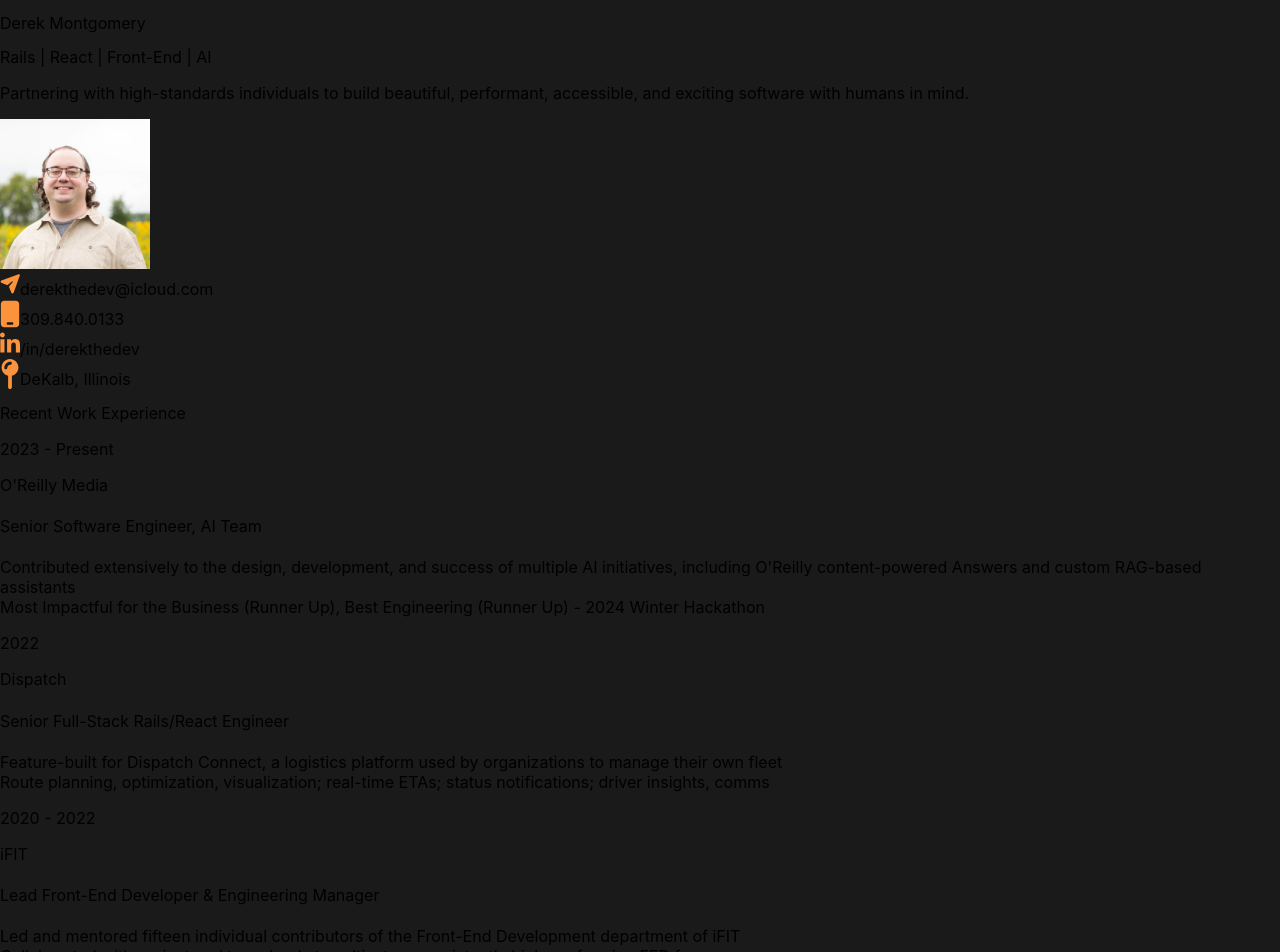
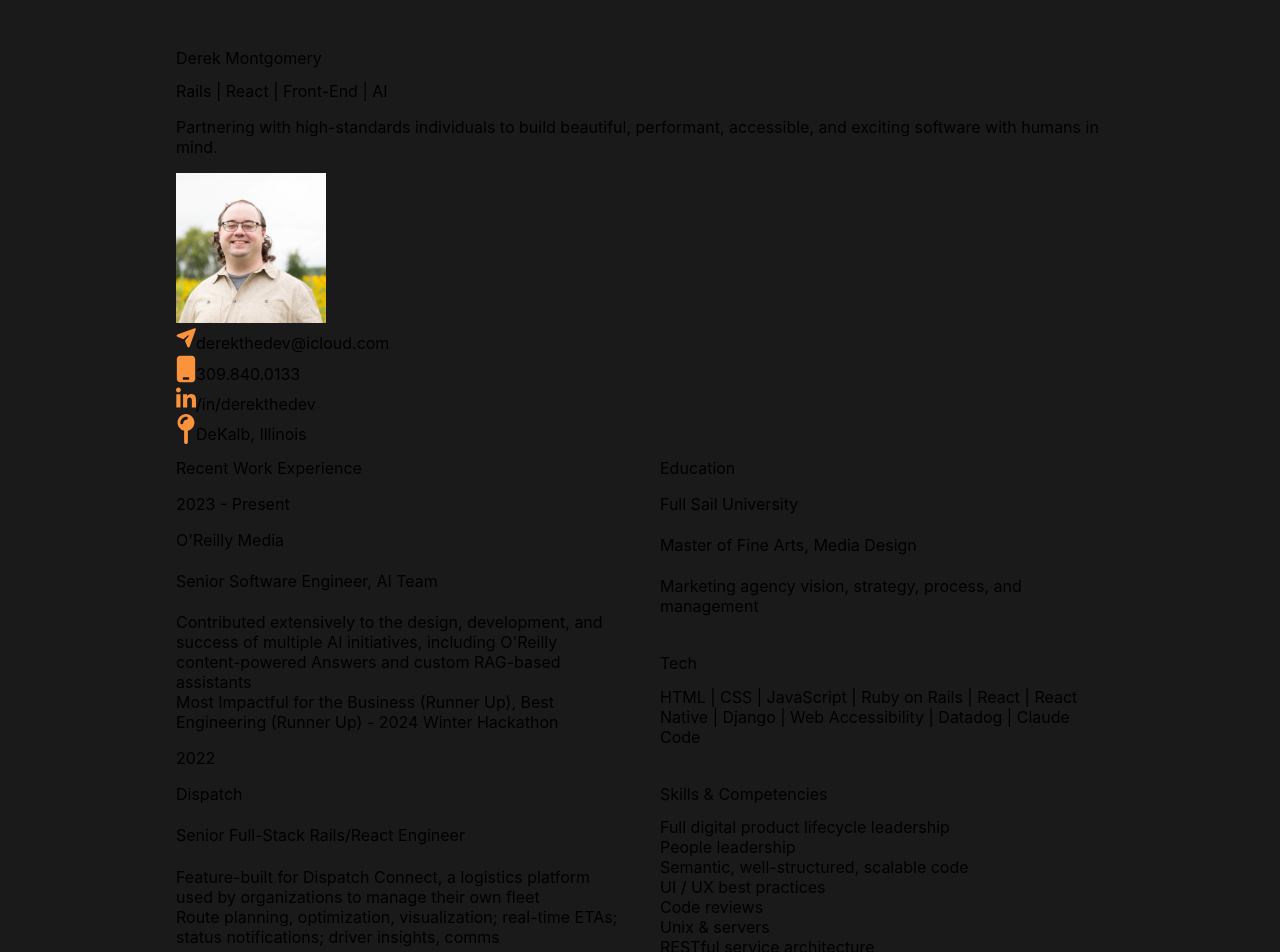
Before and after one commit to DerektheDev/derekthe-dev, a Next.js app: page /resume in a window 1280 px wide. Shown: the top 952 px of the page. Built offline with nearby package versions, Linux system fonts and the light colour scheme.

Commit message:
refactor: move resume/index.js Tailwind classes to index.module.css

```diff
--- a/pages/resume/index.js
+++ b/pages/resume/index.js
@@ -12,20 +12,21 @@ import {
   industries,
 } from "../../data/resume-data";
 import Header from "./header";
+import styles from "./index.module.css";
 
 export default function Resume() {
   return (
-    <main className="max-w-screen-lg mx-auto px-6 md:px-12 mt-12 screen:my-12">
+    <main className={styles.main}>
       <Header />
-      <section className="grid gap-x-10 gap-y-4 grid-cols-1 md:grid-cols-2">
-        <div className="shrink-0 flex flex-col gap-6 justify-between">
+      <section className={styles.grid}>
+        <div className={styles.col}>
           <KeyPoint
             title="Recent Work Experience"
             entries={jobs}
             highlightEntries
           />
         </div>
-        <div className="shrink-0 flex flex-col gap-6 justify-between">
+        <div className={styles.col}>
           <KeyPoint title="Education" entries={schools} />
           <ShortList title="Tech" entries={proficiencies} />
           <List title="Skills & Competencies" entries={skills} />
--- /dev/null
+++ b/pages/resume/index.module.css
@@ -0,0 +1,43 @@
+.main {
+  max-width: 1024px;
+  margin-left: auto;
+  margin-right: auto;
+  padding-left: 1.5rem;
+  padding-right: 1.5rem;
+  margin-top: 3rem;
+}
+
+@media screen {
+  .main {
+    margin-top: 3rem;
+    margin-bottom: 3rem;
+  }
+}
+
+@media (min-width: 768px) {
+  .main {
+    padding-left: 3rem;
+    padding-right: 3rem;
+  }
+}
+
+.grid {
+  display: grid;
+  grid-template-columns: repeat(1, minmax(0, 1fr));
+  column-gap: 2.5rem;
+  row-gap: 1rem;
+}
+
+@media (min-width: 768px) {
+  .grid {
+    grid-template-columns: repeat(2, minmax(0, 1fr));
+  }
+}
+
+.col {
+  flex-shrink: 0;
+  display: flex;
+  flex-direction: column;
+  gap: 1.5rem;
+  justify-content: space-between;
+}
```
